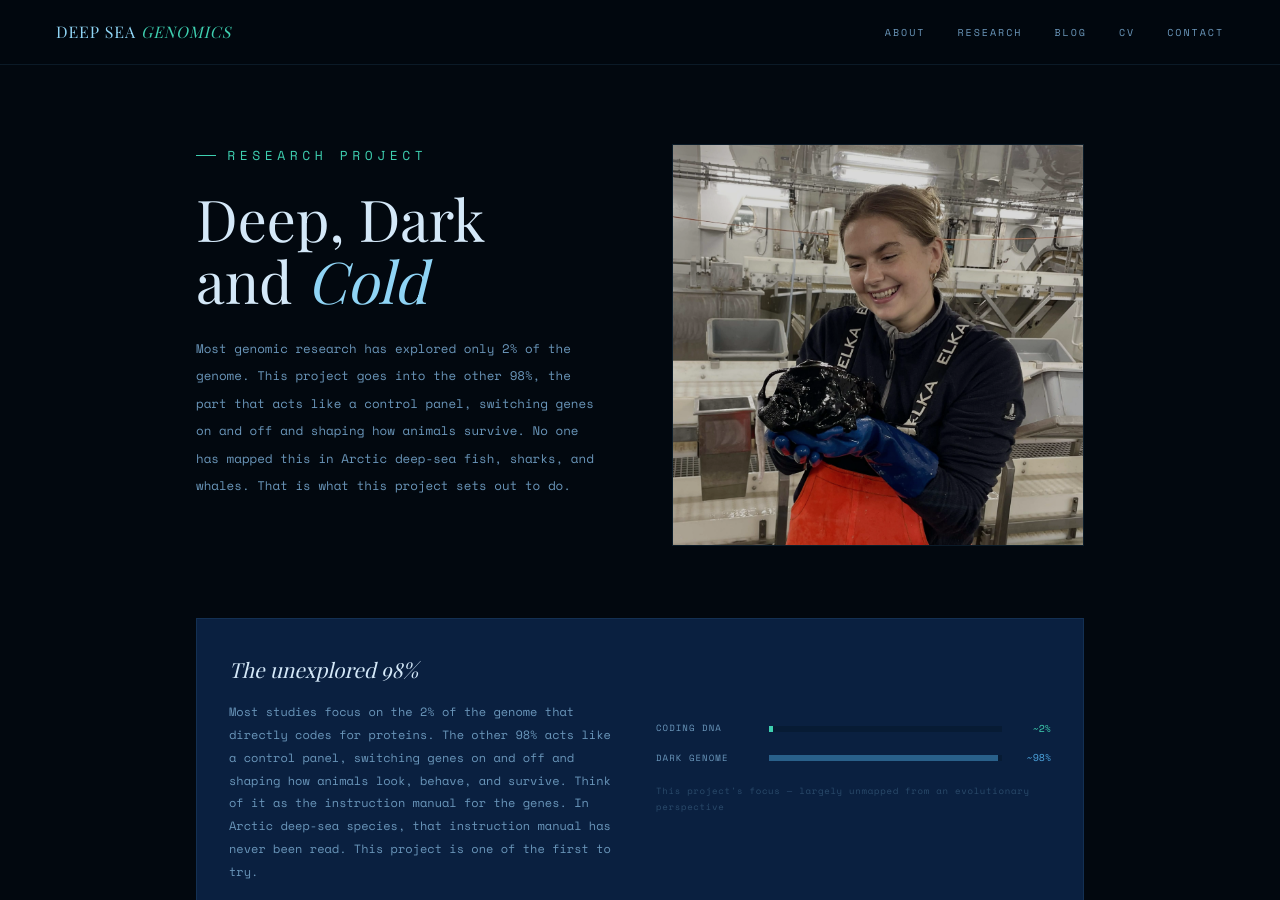
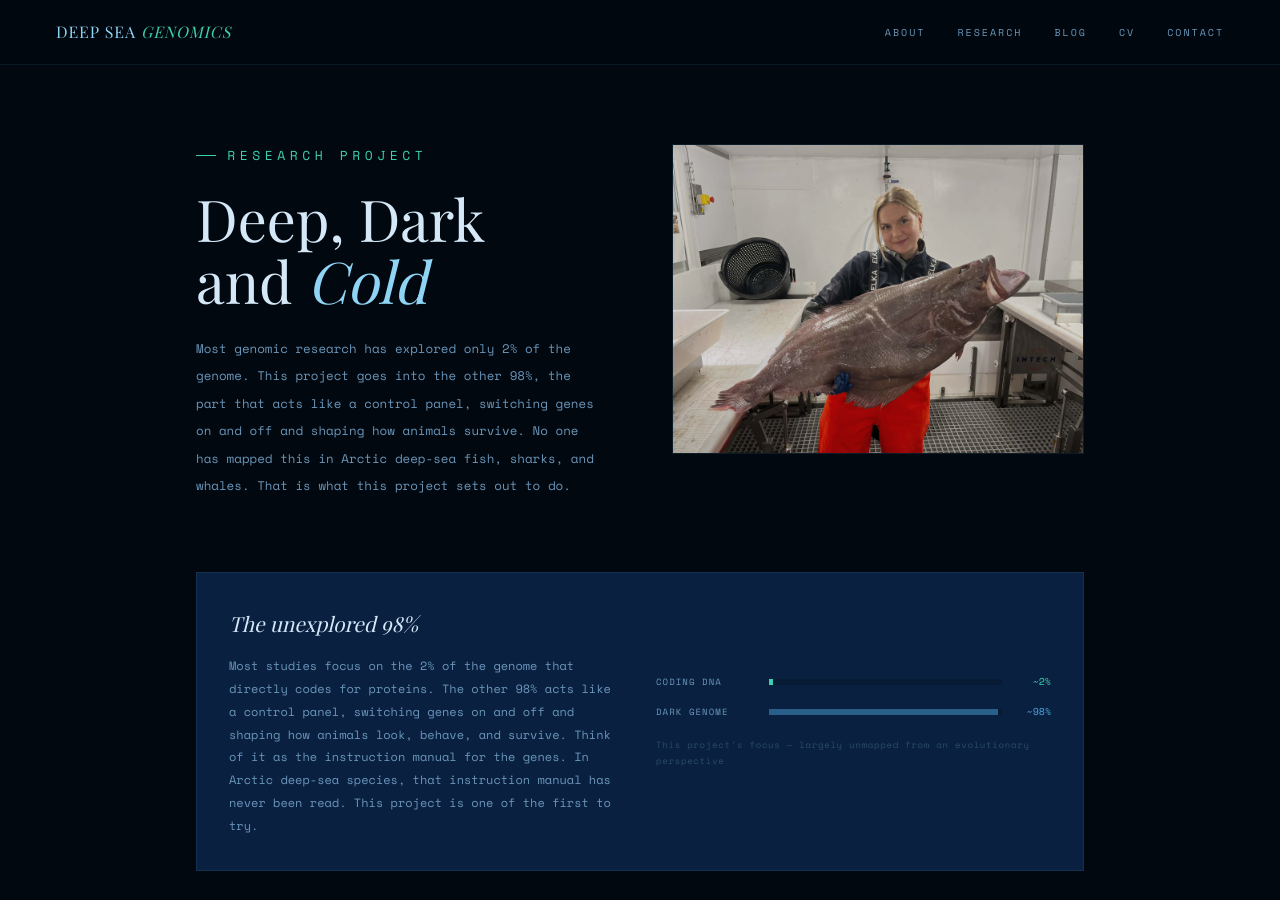
Before and after one commit to Areinholdt/Areinholdt.github.io, a Jekyll site: the page built from research.md, in a window 1280 px wide and 900 px high. Built offline with Jekyll 4.4.1, drawn with Linux system fonts in a browser that asks for light colours; some web fonts are replaced.

Commit message:
Update research.md

```diff
--- a/research.md
+++ b/research.md
@@ -81,7 +81,7 @@ permalink: /research/
       </p>
     </div>
     <div style="overflow:hidden;border:1px solid var(--border);">
-      <img src="/images/angler_annika.jpg" alt="Deep-sea fieldwork"
+      <img src="/images/fish3.jpg" alt="Deep-sea fieldwork"
        style="width:100%;height:100%;min-height:0;max-height:400px;object-fit:cover;display:block;
               filter:brightness(0.85) saturate(0.85);object-position:center 20%;">
   </div>
```
